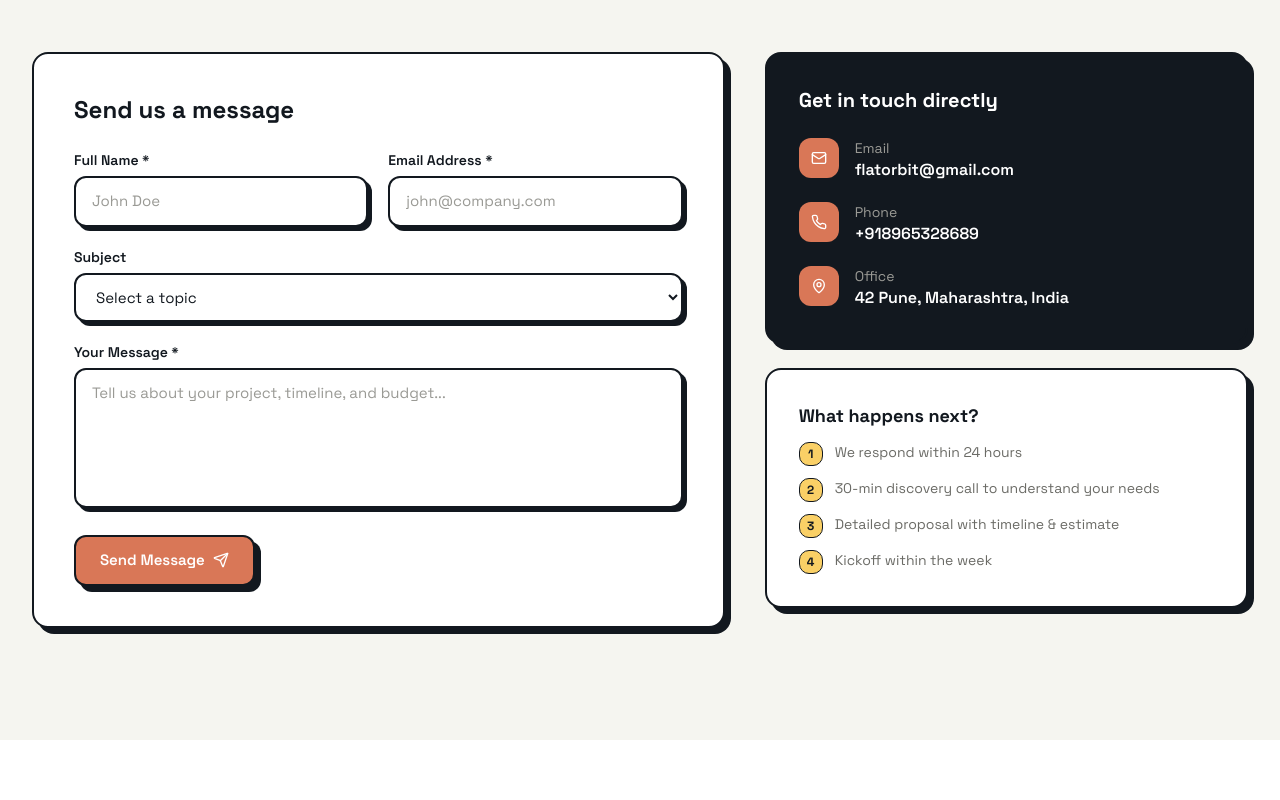
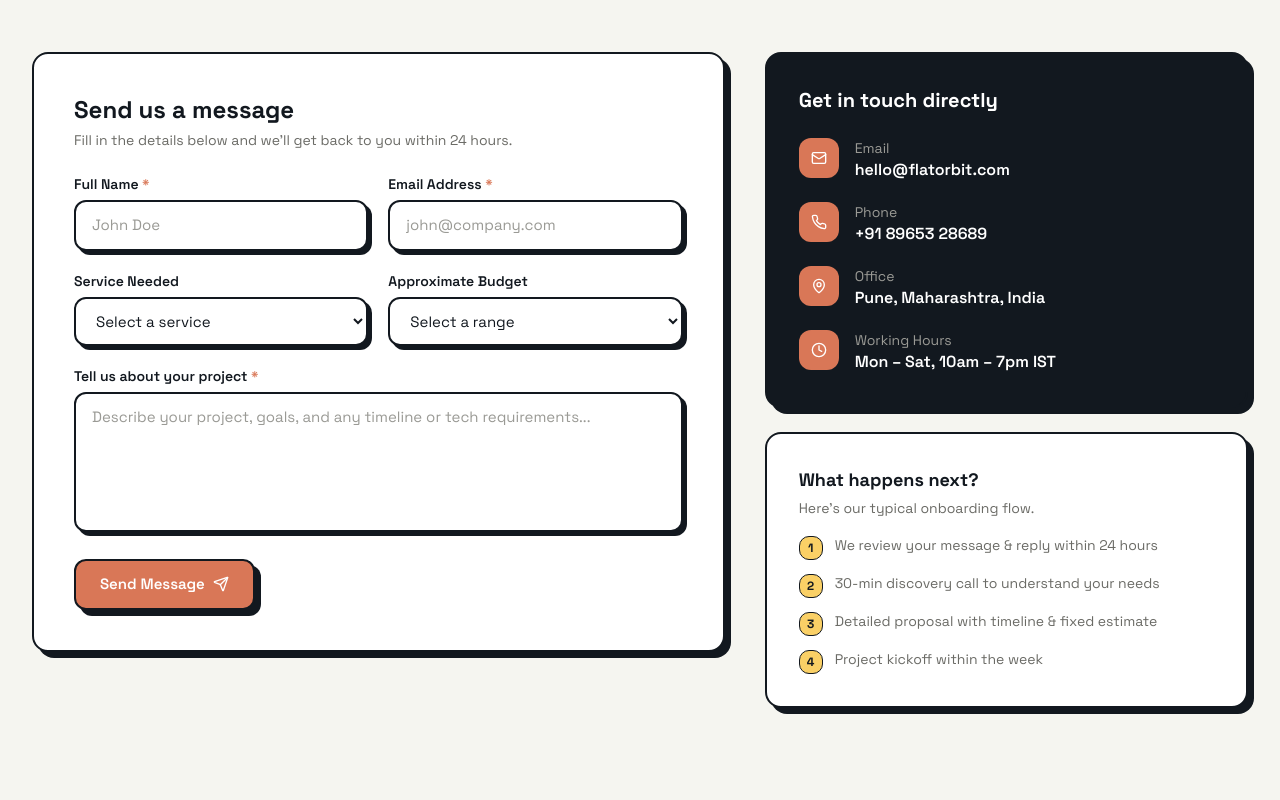
Before and after one commit to pixelbytesam/roundcube, a React (Vite) app: page /contact in a window 1280 px wide. Shown: the part 540-1340 px from the top of the page. Built offline with nearby package versions, Linux system fonts and the light colour scheme; a web font is replaced by a local one.

Commit message:
Updated pricing section, hero section of all pages, added features, updated contact form and updated email for support

```diff
--- a/src/components/features/FeatureCard.tsx
+++ b/src/components/features/FeatureCard.tsx
@@ -5,7 +5,12 @@ import {
   Zap,
   Smartphone,
   BarChart3,
-  Rocket
+  Rocket,
+  Globe,
+  ShieldCheck,
+  Sparkles,
+  Phone,
+  IndianRupee
 } from 'lucide-react';
 
 const iconMap: Record<string, React.ElementType> = {
@@ -15,6 +20,11 @@ const iconMap: Record<string, React.ElementType> = {
   Smartphone,
   BarChart3,
   Rocket,
+  Globe,
+  ShieldCheck,
+  IndianRupee,
+  Phone,
+  Sparkles
 };
 
 interface FeatureCardProps {
@@ -30,7 +40,9 @@ export default function FeatureCard({ feature, index }: FeatureCardProps) {
       className={`group bg-white border-2 border-brand-dark rounded-2xl p-6 shadow-brutal transition-all duration-200 hover:-translate-y-1 hover:shadow-brutal-hover animate-fade-up stagger-${index + 1}`}
     >
       <div className="size-12 flex items-center justify-center bg-brand-cream border-2 border-brand-dark rounded-xl mb-4 group-hover:bg-brand-primary group-hover:text-white transition-all duration-200">
-        <Icon className="size-5" />
+        {feature.icon == "Whatsapp" ? <svg xmlns="http://www.w3.org/2000/svg" width="22" height="22" fill="currentColor" className="bi bi-whatsapp" viewBox="0 0 16 16">
+  <path d="M13.601 2.326A7.85 7.85 0 0 0 7.994 0C3.627 0 .068 3.558.064 7.926c0 1.399.366 2.76 1.057 3.965L0 16l4.204-1.102a7.9 7.9 0 0 0 3.79.965h.004c4.368 0 7.926-3.558 7.93-7.93A7.9 7.9 0 0 0 13.6 2.326zM7.994 14.521a6.6 6.6 0 0 1-3.356-.92l-.24-.144-2.494.654.666-2.433-.156-.251a6.56 6.56 0 0 1-1.007-3.505c0-3.626 2.957-6.584 6.591-6.584a6.56 6.56 0 0 1 4.66 1.931 6.56 6.56 0 0 1 1.928 4.66c-.004 3.639-2.961 6.592-6.592 6.592m3.615-4.934c-.197-.099-1.17-.578-1.353-.646-.182-.065-.315-.099-.445.099-.133.197-.513.646-.627.775-.114.133-.232.148-.43.05-.197-.1-.836-.308-1.592-.985-.59-.525-.985-1.175-1.103-1.372-.114-.198-.011-.304.088-.403.087-.088.197-.232.296-.346.1-.114.133-.198.198-.33.065-.134.034-.248-.015-.347-.05-.099-.445-1.076-.612-1.47-.16-.389-.323-.335-.445-.34-.114-.007-.247-.007-.38-.007a.73.73 0 0 0-.529.247c-.182.198-.691.677-.691 1.654s.71 1.916.81 2.049c.098.133 1.394 2.132 3.383 2.992.47.205.84.326 1.129.418.475.152.904.129 1.246.08.38-.058 1.171-.48 1.338-.943.164-.464.164-.86.114-.943-.049-.084-.182-.133-.38-.232"/>
+</svg> : <Icon className="size-5" />}
       </div>
       <h3 className="text-lg font-bold text-brand-dark mb-2">{feature.title}</h3>
       <p className="text-brand-gray-500 text-[15px] leading-relaxed">
--- a/src/constants/config.ts
+++ b/src/constants/config.ts
@@ -4,8 +4,8 @@ export const SITE_CONFIG = {
   name: 'FlatOrbit',
   tagline: 'We Build Digital Products That Matter',
   description: 'Premium IT services agency specializing in web, mobile, and custom software development with bold design and cutting-edge technology.',
-  email: 'flatorbit@gmail.com',
-  phone: '+918965328689',
+  email: 'support@flatorbit.com',
+  phone: '+91-8965328689',
   address: '42 Pune, Maharashtra, India',
   social: {
     github: {
--- a/src/pages/About.tsx
+++ b/src/pages/About.tsx
@@ -13,7 +13,7 @@ function HeroBanner() {
       <div className="absolute top-16 left-20 size-28 border-2 border-brand-primary/20 rounded-full" />
       <div className="absolute bottom-12 right-16 size-16 bg-brand-secondary/15 rounded-xl rotate-12" />
       <div className="max-w-7xl mx-auto px-4 sm:px-6 lg:px-8 relative z-10">
-        <div className="grid grid-cols-1 lg:grid-cols-12 gap-10 items-center">
+        <div className="max-w-3xl mx-auto text-center animate-fade-up">
           <div className="lg:col-span-7 animate-fade-up">
             <span className="inline-block px-4 py-1.5 text-sm font-semibold bg-brand-secondary text-brand-dark border-2 border-brand-dark rounded-full shadow-brutal-sm mb-6">
               About Us
@@ -26,16 +26,7 @@ function HeroBanner() {
               We're a tight-knit crew of engineers, designers, and strategists who believe software should be built with craft, not just code.
             </p>
           </div>
-          <div className="lg:col-span-5 animate-fade-up stagger-2">
-            <div className="relative">
-              <div className="absolute inset-0 bg-brand-primary/20 rounded-2xl translate-x-3 translate-y-3" />
-              <img
-                src={aboutHero}
-                alt="Abstract teamwork illustration"
-                className="relative w-full rounded-2xl border-2 border-white/20"
-              />
-            </div>
-          </div>
+
         </div>
       </div>
     </section>
--- a/src/pages/Contact.tsx
+++ b/src/pages/Contact.tsx
@@ -1,5 +1,5 @@
 import { useState } from 'react';
-import { Send, Mail, Phone, MapPin } from 'lucide-react';
+import { Send, Mail, Phone, MapPin, Clock } from 'lucide-react';
 import BrutalButton from '@/components/features/BrutalButton';
 import { SITE_CONFIG } from '@/constants/config';
 import { useToast } from '@/hooks/use-toast';
@@ -9,18 +9,19 @@ interface FormData {
   name: string;
   email: string;
   subject: string;
+  budget: string;
   message: string;
 }
 
-const INITIAL_FORM: FormData = { name: '', email: '', subject: '', message: '' };
+const INITIAL_FORM: FormData = { name: '', email: '', subject: '', budget: '', message: '' };
 
 function HeroBanner() {
   return (
     <section className="relative bg-brand-dark pt-28 pb-16 md:pt-36 md:pb-20 overflow-hidden">
       <div className="absolute top-20 left-16 size-20 border-2 border-brand-primary/20 rounded-full" />
       <div className="absolute bottom-14 right-20 size-16 bg-brand-secondary/15 rounded-xl rotate-12" />
-      <div className="max-w-7xl mx-auto px-4 sm:px-6 lg:px-8 relative z-10">
-        <div className="max-w-3xl animate-fade-up">
+      <div className="max-w-7xl mx-auto px-4 text-center sm:px-6 lg:px-8 relative z-10">
+        <div className="max-w-3xl mx-auto animate-fade-up">
           <span className="inline-block px-4 py-1.5 text-sm font-semibold bg-brand-secondary text-brand-dark border-2 border-brand-dark rounded-full shadow-brutal-sm mb-6">
             Contact Us
           </span>
@@ -28,7 +29,7 @@ function HeroBanner() {
             Let's start{' '}
             <span className="text-brand-primary">building</span> together
           </h1>
-          <p className="mt-5 text-lg text-brand-gray-300 max-w-2xl text-pretty">
+          <p className="mt-5 text-lg text-brand-gray-300 max-w-2xl mx-auto text-center text-pretty">
             Whether you have a fully fleshed-out spec or just a napkin sketch — we're here to listen and make it real.
           </p>
         </div>
@@ -76,15 +77,19 @@ function ContactForm() {
     <section className="py-20 md:py-28 bg-brand-cream">
       <div className="max-w-7xl mx-auto px-4 sm:px-6 lg:px-8">
         <div className="grid grid-cols-1 lg:grid-cols-12 gap-10">
+
           {/* Form */}
           <div className="lg:col-span-7 animate-fade-up">
             <div className="bg-white border-2 border-brand-dark rounded-2xl p-6 md:p-10 shadow-brutal">
-              <h2 className="text-2xl font-bold text-brand-dark mb-6">Send us a message</h2>
+              <h2 className="text-2xl font-bold text-brand-dark mb-1">Send us a message</h2>
+              <p className="text-sm text-brand-gray-500 mb-6">
+                Fill in the details below and we'll get back to you within 24 hours.
+              </p>
               <form onSubmit={handleSubmit} className="space-y-5">
                 <div className="grid grid-cols-1 sm:grid-cols-2 gap-5">
                   <div>
                     <label htmlFor="name" className="block text-sm font-semibold text-brand-dark mb-1.5">
-                      Full Name *
+                      Full Name <span className="text-brand-primary">*</span>
                     </label>
                     <input
                       type="text"
@@ -98,7 +103,7 @@ function ContactForm() {
                   </div>
                   <div>
                     <label htmlFor="email" className="block text-sm font-semibold text-brand-dark mb-1.5">
-                      Email Address *
+                      Email Address <span className="text-brand-primary">*</span>
                     </label>
                     <input
                       type="email"
@@ -111,9 +116,11 @@ function ContactForm() {
                     />
                   </div>
                 </div>
+
+                <div className="grid grid-cols-1 sm:grid-cols-2 gap-5">
                   <div>
                     <label htmlFor="subject" className="block text-sm font-semibold text-brand-dark mb-1.5">
-                    Subject
+                      Service Needed
                     </label>
                     <select
                       id="subject"
@@ -122,29 +129,53 @@ function ContactForm() {
                       onChange={handleChange}
                       className={inputBase}
                     >
-                    <option value="">Select a topic</option>
+                      <option value="">Select a service</option>
                       <option value="web">Web Development</option>
                       <option value="mobile">Mobile App Development</option>
                       <option value="custom">Custom Software</option>
                       <option value="design">UI/UX Design</option>
                       <option value="cloud">Cloud Solutions</option>
-                    <option value="other">Something Else</option>
+                      <option value="retainer">Hire Us / Retainer</option>
+                      <option value="other">General Inquiry</option>
                     </select>
                   </div>
                   <div>
+                    <label htmlFor="budget" className="block text-sm font-semibold text-brand-dark mb-1.5">
+                      Approximate Budget
+                    </label>
+                    <select
+                      id="budget"
+                      name="budget"
+                      value={form.budget}
+                      onChange={handleChange}
+                      className={inputBase}
+                    >
+                      <option value="">Select a range</option>
+                      <option value="under-50k">Under ₹50,000</option>
+                      <option value="50k-1l">₹50,000 – ₹1,00,000</option>
+                      <option value="1l-3l">₹1,00,000 – ₹3,00,000</option>
+                      <option value="3l-5l">₹3,00,000 – ₹5,00,000</option>
+                      <option value="5l+">₹5,00,000+</option>
+                      <option value="discuss">Let's discuss</option>
+                    </select>
+                  </div>
+                </div>
+
+                <div>
                   <label htmlFor="message" className="block text-sm font-semibold text-brand-dark mb-1.5">
-                    Your Message *
+                    Tell us about your project <span className="text-brand-primary">*</span>
                   </label>
                   <textarea
                     id="message"
                     name="message"
                     value={form.message}
                     onChange={handleChange}
-                    placeholder="Tell us about your project, timeline, and budget..."
+                    placeholder="Describe your project, goals, and any timeline or tech requirements..."
                     rows={5}
                     className={`${inputBase} resize-none`}
                   />
                 </div>
+
                 <BrutalButton type="submit" variant="primary" className="w-full sm:w-auto">
                   {sending ? (
                     <>Sending...</>
@@ -158,56 +189,49 @@ function ContactForm() {
             </div>
           </div>
 
-          {/* Contact info */}
+          {/* Sidebar */}
           <div className="lg:col-span-5 animate-fade-up stagger-2">
             <div className="space-y-6">
+
+              {/* Contact info */}
               <div className="bg-brand-dark border-2 border-brand-dark rounded-2xl p-8 shadow-brutal text-white">
                 <h3 className="text-xl font-bold mb-6">Get in touch directly</h3>
                 <div className="space-y-5">
-                  <div className="flex items-start gap-4">
+                  {[
+                    { icon: Mail, label: 'Email', value: 'hello@flatorbit.com' },
+                    { icon: Phone, label: 'Phone', value: '+91 89653 28689' },
+                    { icon: MapPin, label: 'Office', value: 'Pune, Maharashtra, India' },
+                    { icon: Clock, label: 'Working Hours', value: 'Mon – Sat, 10am – 7pm IST' },
+                  ].map(({ icon: Icon, label, value }) => (
+                    <div key={label} className="flex items-start gap-4">
                       <div className="size-10 flex items-center justify-center bg-brand-primary rounded-lg shrink-0">
-                      <Mail className="size-4 text-white" />
+                        <Icon className="size-4 text-white" />
                       </div>
                       <div>
-                      <p className="text-sm text-brand-gray-400">Email</p>
-                      <p className="font-semibold">{SITE_CONFIG.email}</p>
+                        <p className="text-sm text-brand-gray-400">{label}</p>
+                        <p className="font-semibold">{value}</p>
                       </div>
                     </div>
-                  <div className="flex items-start gap-4">
-                    <div className="size-10 flex items-center justify-center bg-brand-primary rounded-lg shrink-0">
-                      <Phone className="size-4 text-white" />
-                    </div>
-                    <div>
-                      <p className="text-sm text-brand-gray-400">Phone</p>
-                      <p className="font-semibold">{SITE_CONFIG.phone}</p>
-                    </div>
-                  </div>
-                  <div className="flex items-start gap-4">
-                    <div className="size-10 flex items-center justify-center bg-brand-primary rounded-lg shrink-0">
-                      <MapPin className="size-4 text-white" />
-                    </div>
-                    <div>
-                      <p className="text-sm text-brand-gray-400">Office</p>
-                      <p className="font-semibold">{SITE_CONFIG.address}</p>
-                    </div>
-                  </div>
+                  ))}
                 </div>
               </div>
 
+              {/* What happens next */}
               <div className="bg-white border-2 border-brand-dark rounded-2xl p-8 shadow-brutal">
-                <h3 className="text-lg font-bold text-brand-dark mb-3">What happens next?</h3>
+                <h3 className="text-lg font-bold text-brand-dark mb-1">What happens next?</h3>
+                <p className="text-sm text-brand-gray-500 mb-4">Here's our typical onboarding flow.</p>
                 <ol className="space-y-3">
                   {[
-                    'We respond within 24 hours',
+                    'We review your message & reply within 24 hours',
                     '30-min discovery call to understand your needs',
-                    'Detailed proposal with timeline & estimate',
-                    'Kickoff within the week',
+                    'Detailed proposal with timeline & fixed estimate',
+                    'Project kickoff within the week',
                   ].map((step, i) => (
                     <li key={step} className="flex items-start gap-3">
-                      <span className="size-6 flex items-center justify-center bg-brand-secondary text-brand-dark border border-brand-dark rounded-md text-xs font-bold shrink-0">
+                      <span className="size-6 flex items-center justify-center bg-brand-secondary text-brand-dark border border-brand-dark rounded-md text-xs font-bold shrink-0 mt-0.5">
                         {i + 1}
                       </span>
-                      <span className="text-sm text-brand-gray-500">{step}</span>
+                      <span className="text-sm text-brand-gray-500 leading-relaxed">{step}</span>
                     </li>
                   ))}
                 </ol>
--- a/src/pages/Portfolio.tsx
+++ b/src/pages/Portfolio.tsx
@@ -19,8 +19,8 @@ function HeroBanner() {
     <section className="relative bg-brand-dark pt-28 pb-16 md:pt-36 md:pb-20 overflow-hidden">
       <div className="absolute top-24 right-24 size-24 border-2 border-brand-secondary/20 rounded-full" />
       <div className="absolute bottom-16 left-12 size-14 bg-brand-primary/15 rounded-lg rotate-45" />
-      <div className="max-w-7xl mx-auto px-4 sm:px-6 lg:px-8 relative z-10">
-        <div className="max-w-3xl animate-fade-up">
+      <div className="max-w-7xl mx-auto text-center px-4 sm:px-6 lg:px-8 relative z-10">
+        <div className="max-w-3xl mx-auto animate-fade-up">
           <span className="inline-block px-4 py-1.5 text-sm font-semibold bg-brand-secondary text-brand-dark border-2 border-brand-dark rounded-full shadow-brutal-sm mb-6">
             Portfolio
           </span>
--- a/src/pages/Services.tsx
+++ b/src/pages/Services.tsx
@@ -62,8 +62,8 @@ function HeroBanner() {
     <section className="relative bg-brand-dark pt-28 pb-16 md:pt-36 md:pb-20 overflow-hidden">
       <div className="absolute top-20 right-20 size-32 border-2 border-brand-secondary/20 rounded-full" />
       <div className="absolute bottom-10 left-16 size-20 bg-brand-primary/10 rounded-2xl rotate-45" />
-      <div className="max-w-7xl mx-auto px-4 sm:px-6 lg:px-8 relative z-10">
-        <div className="max-w-3xl animate-fade-up">
+      <div className="max-w-7xl mx-auto px-4 text-center sm:px-6 lg:px-8 relative z-10">
+        <div className="max-w-4xl mx-auto animate-fade-up">
           <span className="inline-block px-4 py-1.5 text-sm font-semibold bg-brand-secondary text-brand-dark border-2 border-brand-dark rounded-full shadow-brutal-sm mb-6">
             Our Services
           </span>
@@ -71,7 +71,7 @@ function HeroBanner() {
             End-to-end digital{' '}
             <span className="text-brand-primary">services</span> for ambitious teams
           </h1>
-          <p className="mt-5 text-lg text-brand-gray-300 max-w-2xl text-pretty">
+          <p className="mt-5 text-lg text-center mx-auto text-brand-gray-300 max-w-2xl text-pretty">
             From concept to cloud — we cover every layer of the modern tech stack so you can focus on growing your business.
           </p>
         </div>
```
Also changed, not shown: src/constants/mockData.ts (+61 -54 lines), src/pages/Pricing.tsx (+66 -49 lines). Lines whose indentation alone changed are shown as unchanged.
